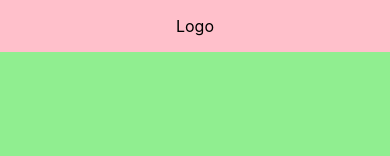
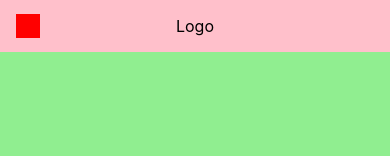
Before and after one commit to ProjectSean/Arknights-UI, a Vue app: page / in a window 390 px wide. Shown: the top 156 px of the page. Built offline with nearby package versions, Linux system fonts and the light colour scheme.

Commit message:
切换菜单按钮响应式的改动

```diff
--- a/src/App.vue
+++ b/src/App.vue
@@ -7,7 +7,10 @@ import { provide, ref } from "vue";
 export default {
   name: "App",
   setup() {
-    const menuVisible = ref(false);
+    // 获取页面宽度
+    const bwidth = document.documentElement.clientWidth;
+    // 如果小于500则是移动端，值应该为500，则菜单默认不显示
+    const menuVisible = ref(bwidth <= 500 ? false : true);
     provide("menuVisible", menuVisible);
   },
 };
--- a/src/components/Topnav.vue
+++ b/src/components/Topnav.vue
@@ -1,11 +1,11 @@
 <template>
   <div class="topnav">
-    <div class="logo" @click="toggleMenu">Logo</div>
+    <div class="logo">Logo</div>
     <ul class="menu">
       <li>菜单1</li>
       <li>菜单2</li>
     </ul>
-    <span class="toggleAside"></span>
+    <span class="toggleMenu" @click="toggleMenu"></span>
   </div>
 </template>
 
@@ -45,6 +45,15 @@ export default {
     }
   }
   > .toggleMenu {
+    // display: inline-block;
+    width: 24px;
+    height: 24px;
+    background: red;
+    position: absolute;
+    left: 16px;
+    top: 50%;
+    transform: translateY(-50%);
+    display: none;
   }
   @media (max-width: 500px) {
     > .menu {
@@ -53,6 +62,9 @@ export default {
     > .logo {
       margin: 0 auto;
     }
+    > .toggleMenu {
+      display: inline-block;
+    }
   }
 }
 </style>
--- a/src/views/Doc.vue
+++ b/src/views/Doc.vue
@@ -45,10 +45,7 @@ aside {
   background: lightblue;
   width: 150px;
   padding: 16px;
-  position: fixed;
-  top: 0;
-  left: 0;
-  padding-top: 70px;
+
   > h2 {
     margin-bottom: 4px;
   }
@@ -57,5 +54,11 @@ aside {
       padding: 4px 0;
     }
   }
+  @media (max-width: 500px) {
+    position: fixed;
+    top: 0;
+    left: 0;
+    padding-top: 70px;
+  }
 }
 </style>
```
